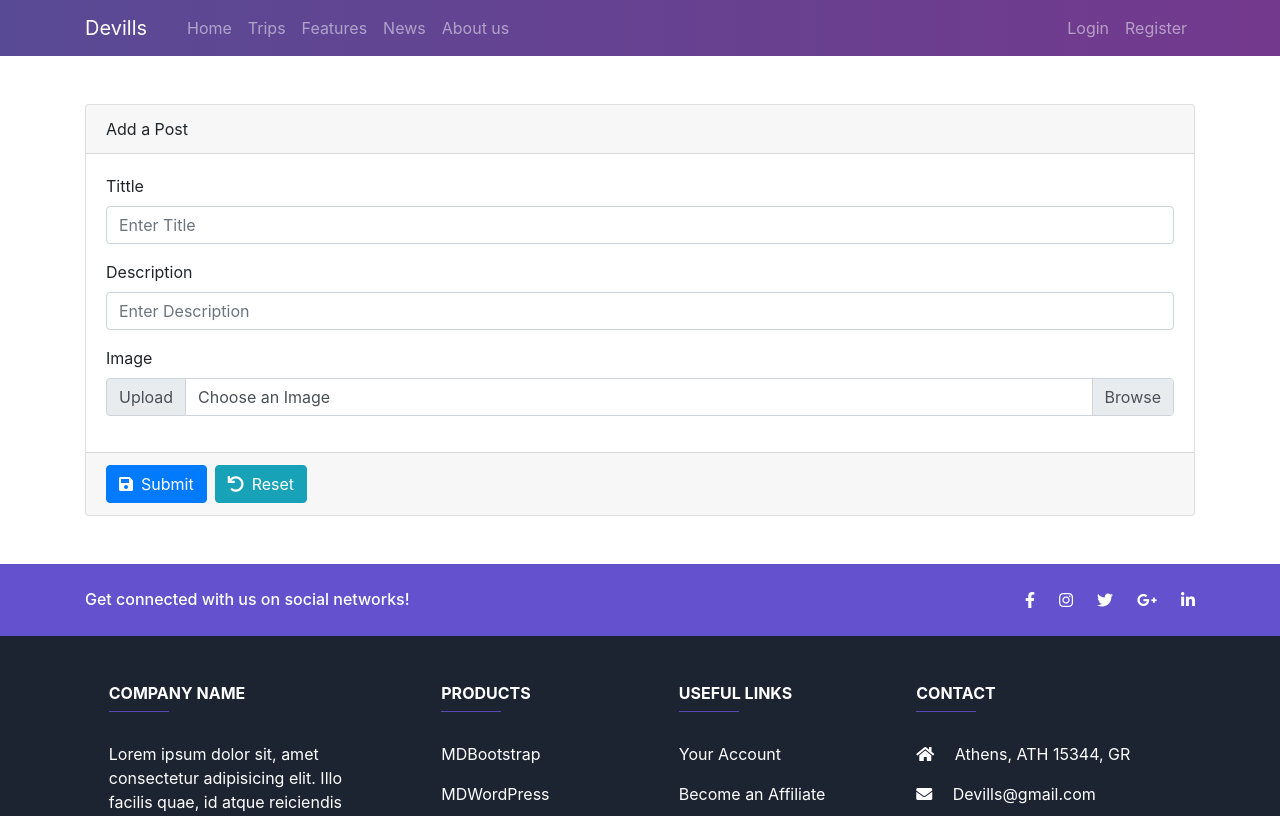
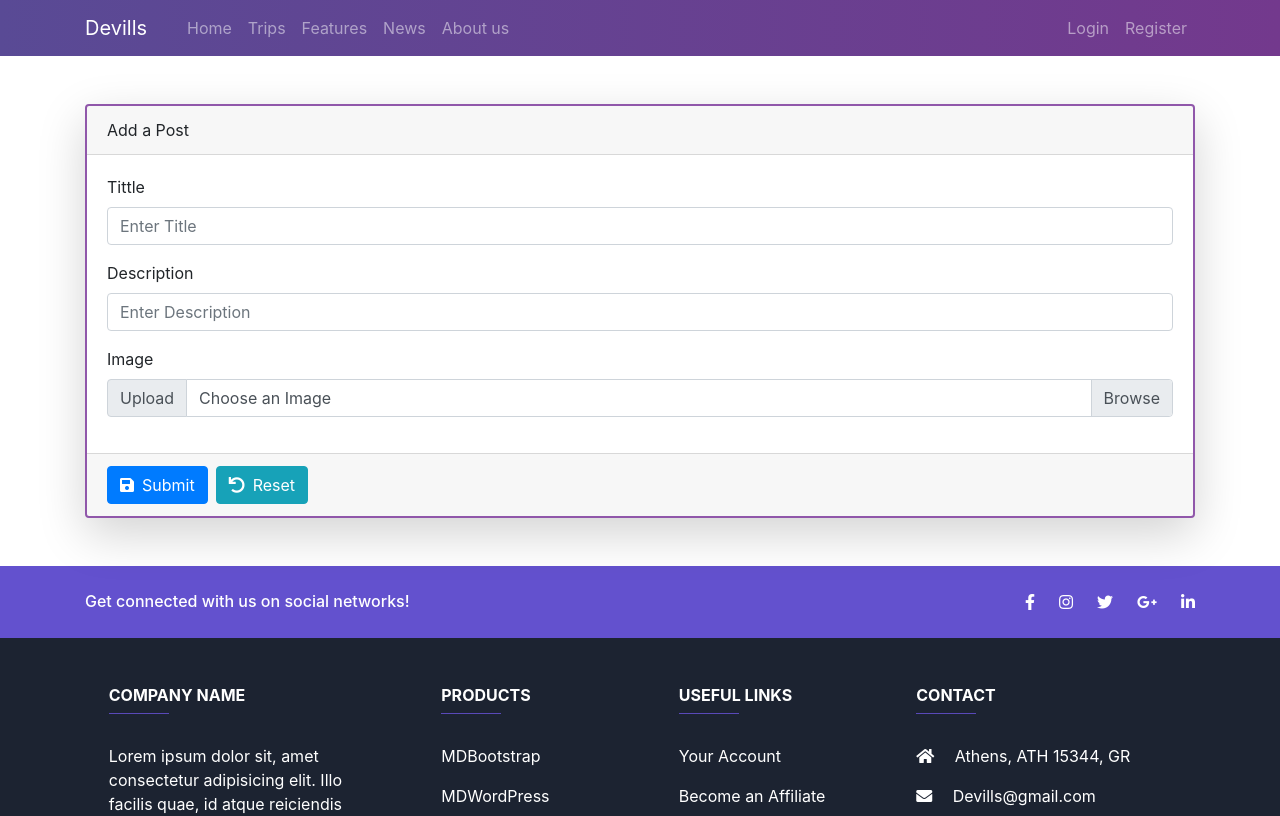
Before and after one commit to stergiosgk86/Forum-React, a React (Create React App) app: page /createposts in a window 1280 px wide. Shown: the top 816 px of the page. Built offline with nearby package versions, Linux system fonts and the light colour scheme.

Commit message:
Minor Visual Changes

```diff
--- /dev/null
+++ b/src/components/CreateCategories/CreateCategories.css
@@ -0,0 +1,3 @@
+.cardBorder {
+    border: 2px solid #9057aa;
+}
--- a/src/components/CreateCategories/CreateCategories.js
+++ b/src/components/CreateCategories/CreateCategories.js
@@ -1,6 +1,7 @@
 import React, { Component } from "react";
 import { Form, Card, Button } from "react-bootstrap";
 import { api } from "../../utils/Api";
+import './CreateCategories.css';
 
 class CreateCategories extends Component {
   constructor(props) {
@@ -56,7 +57,7 @@ class CreateCategories extends Component {
 
     return (
       <div className="container pt-5 animated fadeInUp">
-        <Card>
+        <Card className="cardBorder shadow-lg">
           <Card.Header>Add a Category</Card.Header>
           <Form onSubmit={this.submitCategory} onReset={this.resetCategory}>
             <Card.Body>
--- a/src/components/CreatePosts/CreatePosts.js
+++ b/src/components/CreatePosts/CreatePosts.js
@@ -78,7 +78,7 @@ class CreatePosts extends Component {
 
     return (
       <div className="container pt-5 animated fadeInUp">
-        <Card>
+        <Card className="cardBorder shadow-lg">
           <Card.Header>Add a Post</Card.Header>
           <Form onSubmit={this.submitPost} onReset={this.resetPost}>
             <Card.Body>
```
